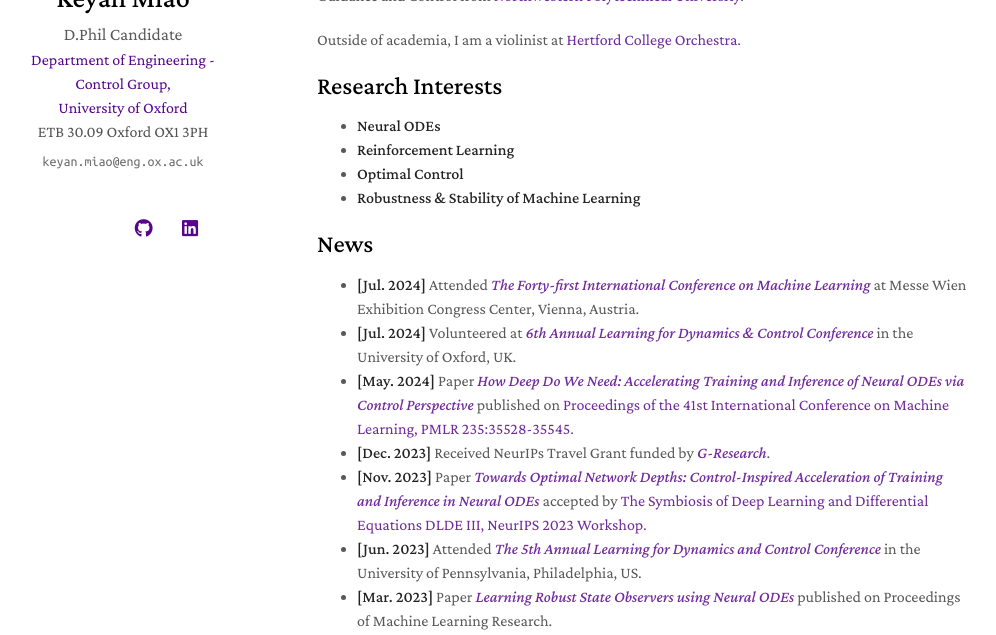
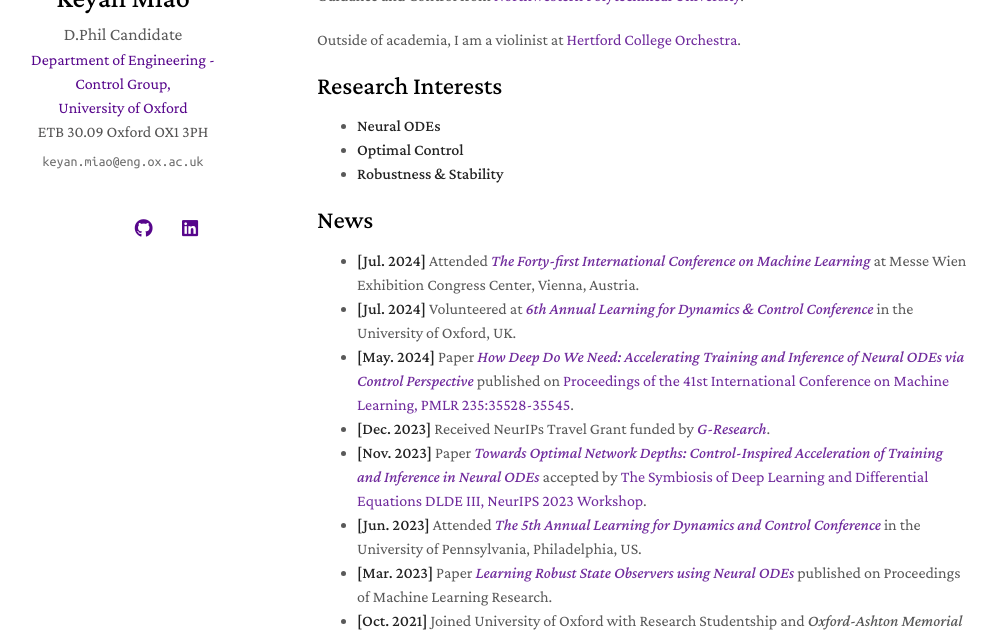
Before and after one commit to KYMiao/KYMiao.github.io, a Jekyll site: the page built from index.md, in a window 1280 px wide and 900 px high, cut to the strip 265-900 px from the top of the window. Shown: the whole strip, without its empty margins (153-1149 px from the left). Built offline with Jekyll 4.4.1, drawn with Linux system fonts in a browser that asks for light colours; nearby versions of some CDN libraries; library files that are not in the unit come from our copies; a style sheet for code colours, icons or effects is not loaded; our own code applies the rules of GitHub Pages for plain Markdown files.

Commit message:
Update index.md

```diff
--- a/index.md
+++ b/index.md
@@ -13,9 +13,8 @@ Outside of academia, I am a violinist at <a href="https://www.hertford.ox.ac.uk/
 
 ## Research Interests
 - **Neural ODEs**
-- **Reinforcement Learning**
 - **Optimal Control**
-- **Robustness &amp; Stability of Machine Learning**
+- **Robustness &amp; Stability**
 
 
 ## News
```
